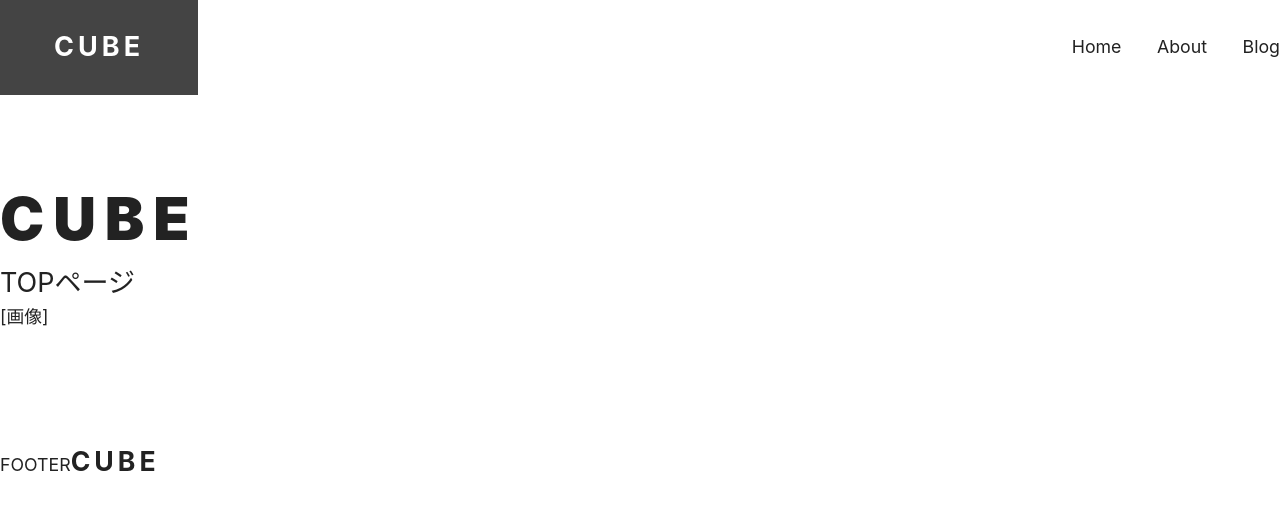
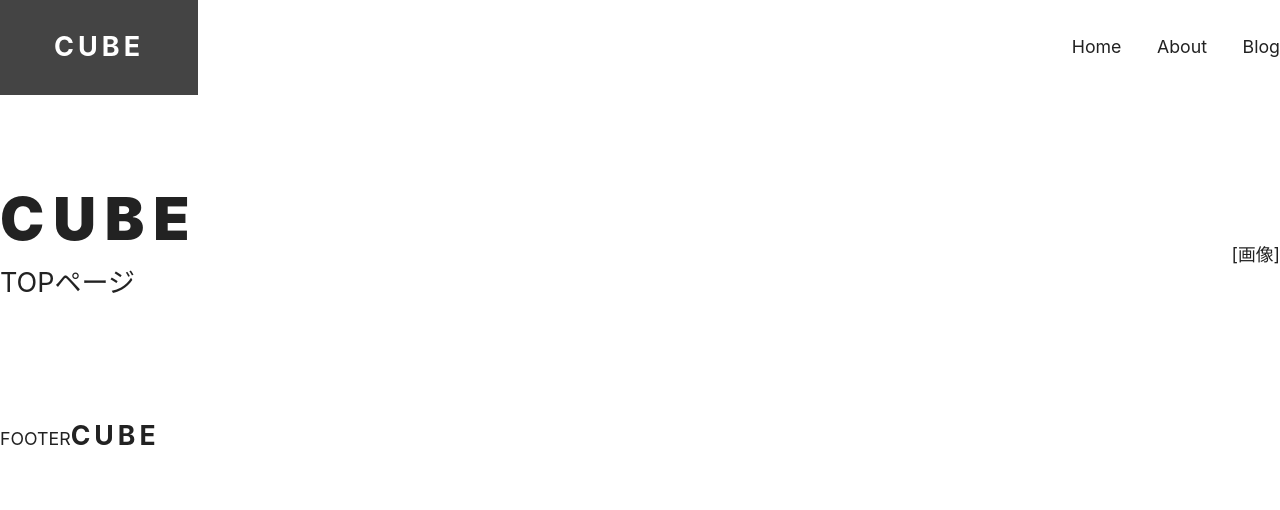
Before and after one commit to oshinoshin/app-next-site, a Next.js app: page / in a window 1280 px wide. Shown: the top 510 px of the page. Built offline with nearby package versions, Linux system fonts and the light colour scheme.

Commit message:
fix:hero用のstyle適用

```diff
--- a/components/hero.tsx
+++ b/components/hero.tsx
@@ -8,9 +8,11 @@ interface HeroProps {
 
 export function Hero({ title, subtitle, imageOn = false }: HeroProps) {
     return (
-        <div className={styles.text}>
-            <h1 className={styles.title}>{title}</h1>
-            <p className={styles.subtitle}>{subtitle}</p>
+        <div className={styles.flexContainer}>
+            <div className={styles.text}>
+                <h1 className={styles.title}>{title}</h1>
+                <p className={styles.subtitle}>{subtitle}</p>
+            </div>
             {imageOn && <figure> [画像] </figure>}
         </div>
     );
--- a/styles/hero.module.css
+++ b/styles/hero.module.css
@@ -1,3 +1,7 @@
+.flexContainer {
+    composes: sideBySideCenter from "utils.module.css";
+}
+
 .text {
     padding-top: calc(var(--display) * 0.5);
     padding-bottom: calc(var(--display) * 0.7);
```
